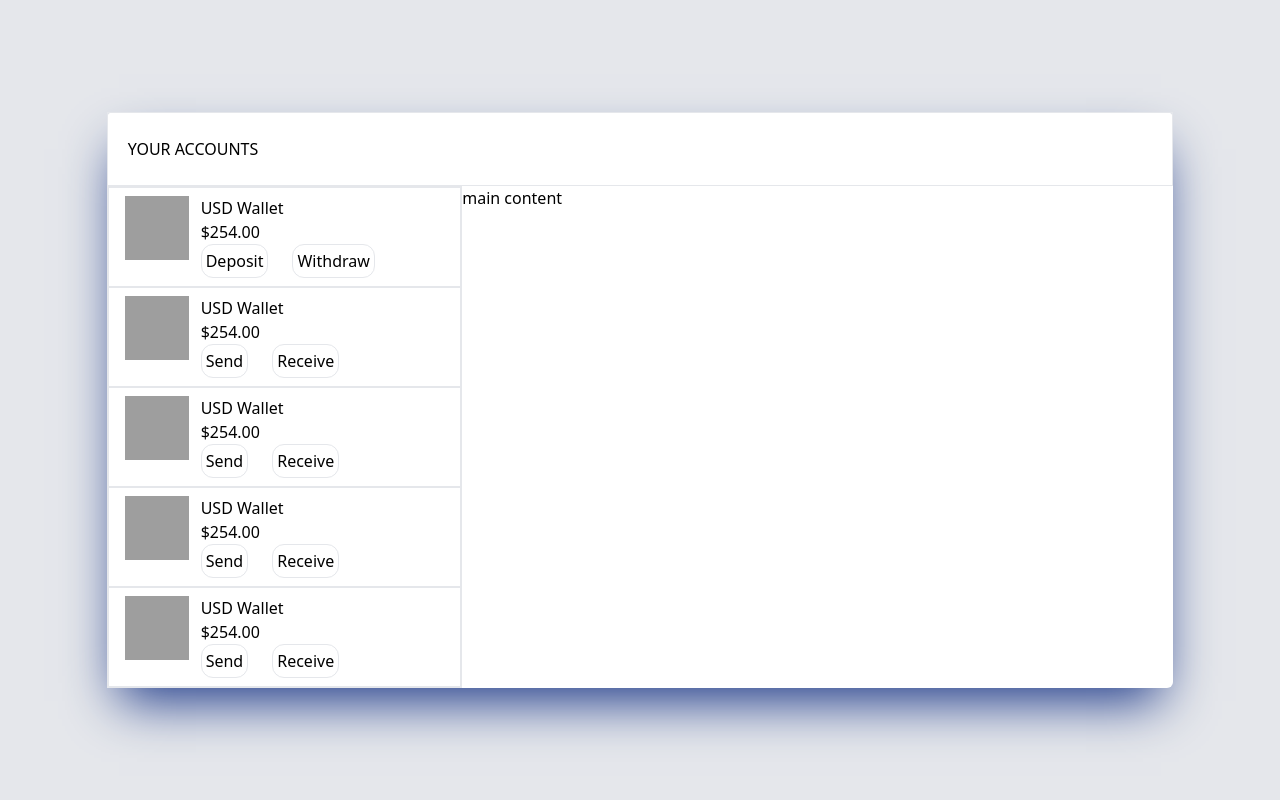
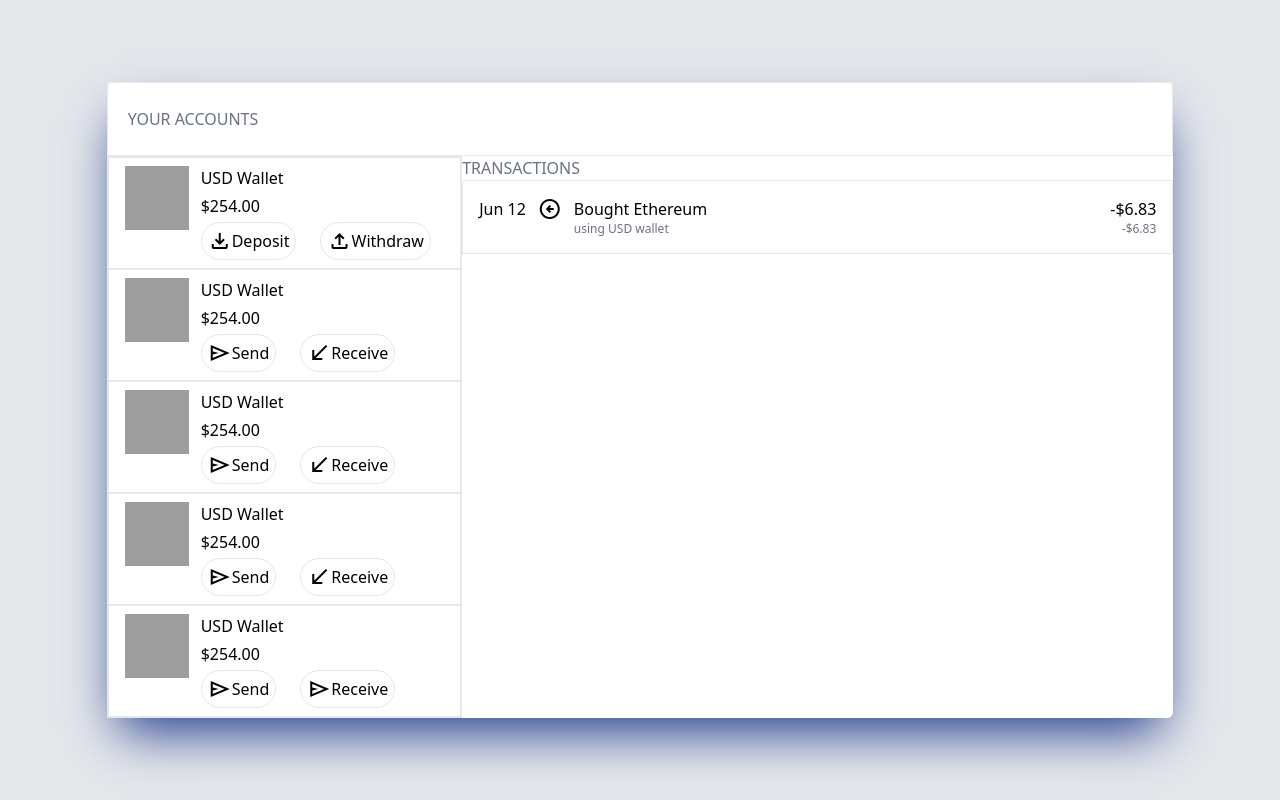
Before and after one commit to ss12932/icodethis-challenges, a website: page crypto-account-264/src/index.html in a window 1280 px wide. Drawn offline with nearby package versions, Linux system fonts and the light colour scheme; files that its build step writes are made by us from their sources; grey boxes are pictures that could not be loaded.

Commit message:
sidebar general layout done + creating main container

```diff
--- a/crypto-account-264/src/index.html
+++ b/crypto-account-264/src/index.html
@@ -4,71 +4,120 @@
   <meta charset="UTF-8">
   <meta name="viewport" content="width=device-width, initial-scale=1.0">
   <link href="../dist/output.css" rel="stylesheet">
+  <link rel="stylesheet" href="https://fonts.googleapis.com/css2?family=Material+Symbols+Outlined:opsz,wght,FILL,GRAD@48,400,0,0" />
   <!-- fallback CDN for submitting soln to icodethis.com -->
   <!-- <script src="https://cdn.tailwindcss.com"></script> -->
 </head>
 <body class="bg-gray-200 flex justify-center items-center min-h-screen">
 <div class="bg-white flex flex-col w-5/6 rounded-md shadow-2xl shadow-blue-900 ">
-<div class="py-6 w-full flex items-center border"><h1 class="ml-5 uppercase">Your Accounts</h1></div>
+<div class="py-6 w-full flex items-center border"><h1 class="ml-5 uppercase text-gray-500">Your Accounts</h1></div>
 <div class="flex w-full">
   <aside class="w-1/3 border">
     <div class="flex px-4 py-2 border">
       <img src="https://upload.wikimedia.org/wikipedia/commons/thumb/4/46/Bitcoin.svg/1200px-Bitcoin.svg.png" alt="" class="w-16 h-16">
-      <div class="flex flex-col ml-3">
+      <div class="flex flex-col ml-3 space-y-1">
         <h2>USD Wallet</h2>
         <p>$254.00</p>
         <div class="flex space-x-6">
-          <button class="border rounded-xl p-1">Deposit</button>
-          <button class="border rounded-xl p-1">Withdraw</button>
+          <button class="border rounded-full flex p-1.5">
+            <span class="material-symbols-outlined">download</span>
+            Deposit
+          </button>
+          <button class="border rounded-full flex p-1.5">
+            <span class="material-symbols-outlined">upload</span>
+            Withdraw
+          </button>
         </div>
       </div>
     </div>
     <div class="flex px-4 py-2 border">
       <img src="https://upload.wikimedia.org/wikipedia/commons/thumb/4/46/Bitcoin.svg/1200px-Bitcoin.svg.png" alt="" class="w-16 h-16">
-      <div class="flex flex-col ml-3">
+      <div class="flex flex-col ml-3 space-y-1">
         <h2>USD Wallet</h2>
         <p>$254.00</p>
         <div class="flex space-x-6">
-          <button class="border rounded-xl p-1">Send</button>
-          <button class="border rounded-xl p-1">Receive</button>
+          <button class="border rounded-full flex p-1.5">
+            <span class="material-symbols-outlined">send</span>
+            Send
+          </button>
+          <button class="border rounded-full flex p-1.5">
+            <span class="material-symbols-outlined">call_received</span>
+            Receive
+          </button>
         </div>
       </div>
     </div>
     <div class="flex px-4 py-2 border">
       <img src="https://upload.wikimedia.org/wikipedia/commons/thumb/4/46/Bitcoin.svg/1200px-Bitcoin.svg.png" alt="" class="w-16 h-16">
-      <div class="flex flex-col ml-3">
+      <div class="flex flex-col ml-3 space-y-1">
         <h2>USD Wallet</h2>
         <p>$254.00</p>
         <div class="flex space-x-6">
-          <button class="border rounded-xl p-1">Send</button>
-          <button class="border rounded-xl p-1">Receive</button>
+          <button class="border rounded-full flex p-1.5">
+            <span class="material-symbols-outlined">send</span>
+            Send
+          </button>
+          <button class="border rounded-full flex p-1.5">
+            <span class="material-symbols-outlined">call_received</span>
+            Receive
+          </button>
         </div>
       </div>
     </div>
     <div class="flex px-4 py-2 border">
       <img src="https://upload.wikimedia.org/wikipedia/commons/thumb/4/46/Bitcoin.svg/1200px-Bitcoin.svg.png" alt="" class="w-16 h-16">
-      <div class="flex flex-col ml-3">
+      <div class="flex flex-col ml-3 space-y-1">
         <h2>USD Wallet</h2>
         <p>$254.00</p>
         <div class="flex space-x-6">
-          <button class="border rounded-xl p-1">Send</button>
-          <button class="border rounded-xl p-1">Receive</button>
+          <button class="border rounded-full flex p-1.5">
+            <span class="material-symbols-outlined">send</span>
+            Send
+          </button>
+          <button class="border rounded-full flex p-1.5"><span class="material-symbols-outlined">
+            call_received
+            </span>Receive</button>
         </div>
       </div>
     </div>
     <div class="flex px-4 py-2 border">
       <img src="https://upload.wikimedia.org/wikipedia/commons/thumb/4/46/Bitcoin.svg/1200px-Bitcoin.svg.png" alt="" class="w-16 h-16">
-      <div class="flex flex-col ml-3">
+      <div class="flex flex-col ml-3 space-y-1">
         <h2>USD Wallet</h2>
         <p>$254.00</p>
         <div class="flex space-x-6">
-          <button class="border rounded-xl p-1">Send</button>
-          <button class="border rounded-xl p-1">Receive</button>
+          <button class="border rounded-full flex p-1.5">
+            <span class="material-symbols-outlined">send</span>
+            Send
+          </button>
+          <button class="border rounded-full flex p-1.5">
+            <span class="material-symbols-outlined">send</span>
+            Receive
+          </button>
         </div>
       </div>
     </div>
   </aside>
-  <main class="w-2/3">main content</main>
+  <main class="w-2/3">
+    <h1 class="uppercase text-gray-500">Transactions</h1>
+    <div class="w-full border flex justify-between p-4">
+    <div class="flex space-x-3">
+      <p>Jun 12</p>
+      <span class="material-symbols-outlined">
+        arrow_circle_left
+        </span>
+        <div class="flex flex-col">
+          <p>Bought Ethereum</p>
+          <p class="text-xs text-gray-500">using USD wallet</p>
+        </div>
+
+    </div>
+    <div class="flex flex-col items-end">
+      <p>-$6.83</p>
+      <p class="text-xs text-gray-500">-$6.83</p>
+    </div>
+    </div>
+  </main>
 </div>
 </div>
 </body>
```
